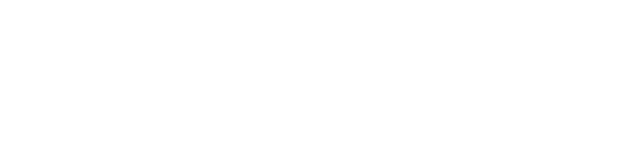
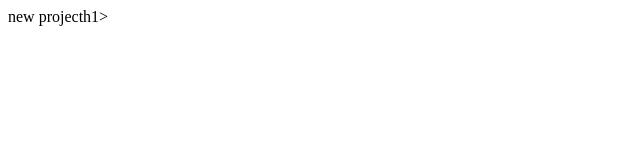
Before and after one commit to theotag/js_campus, a plain HTML site: page index.html in a window 1280 px wide. Shown: the whole page, without its empty margins (0-640 px from the left). Drawn offline with Linux system fonts and the light colour scheme.

```diff
--- a/index.html
+++ b/index.html
@@ -7,7 +7,7 @@
     <title>Document</title>
 </head>
 <body>
-
+    <body>new project</body>h1>
 
 </body>
 </html>
```
